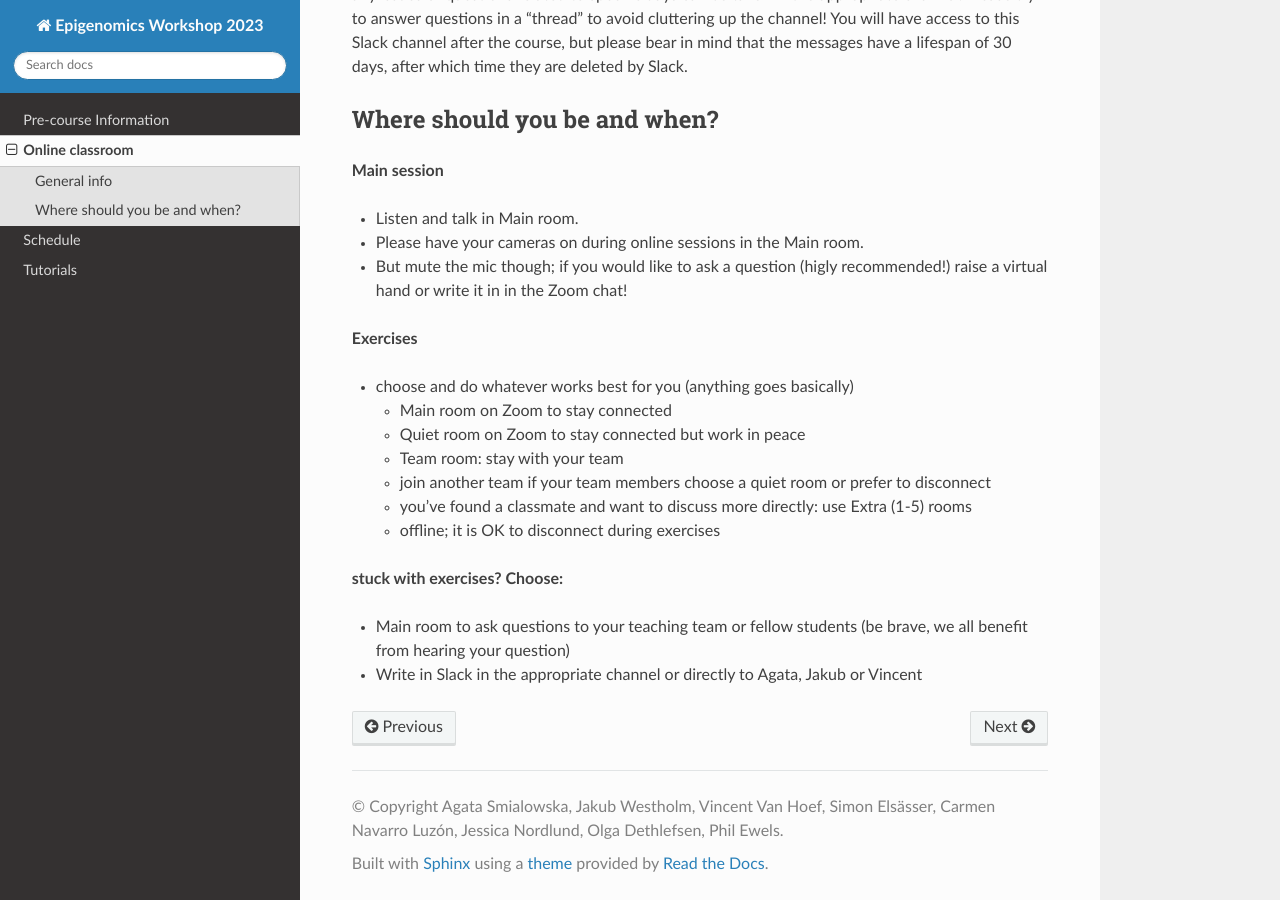
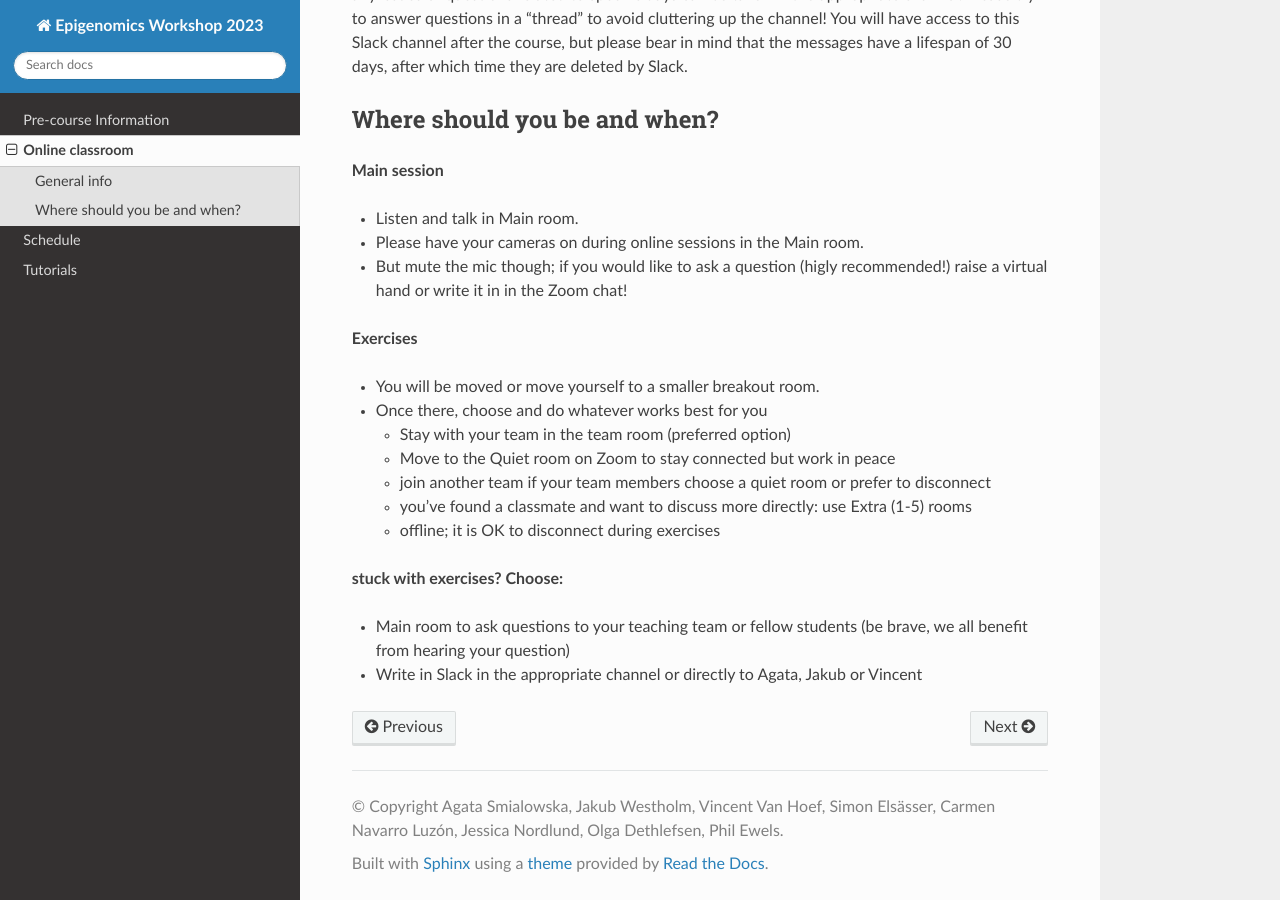
Before and after one commit to NBISweden/workshop-epigenomics-RTDs, a Sphinx documentation site: the page built from docs/content/online-classroom.rst, in a window 1280 px wide and 900 px high, scrolled down 1169 px. Built offline with Sphinx 7.4.7 and the Read the Docs theme 2.0.0, drawn with Linux system fonts in a browser that asks for light colours.

Commit message:
Update exercise instructions

```diff
--- a/docs/content/online-classroom.rst
+++ b/docs/content/online-classroom.rst
@@ -50,11 +50,11 @@ Where should you be and when?
 
 **Exercises**
 
-* choose and do whatever works best for you (anything goes basically)
+* You will be moved or move yourself to a smaller breakout room.
+* Once there, choose and do whatever works best for you
 
-  - Main room on Zoom to stay connected
-  - Quiet room on Zoom to stay connected but work in peace
-  - Team room: stay with your team
+  - Stay with your team in the team room (preferred option)
+  - Move to the Quiet room on Zoom to stay connected but work in peace
   - join another team if your team members choose a quiet room or prefer to disconnect
   - you've found a classmate and want to discuss more directly: use Extra (1-5) rooms
   - offline; it is OK to disconnect during exercises
```
